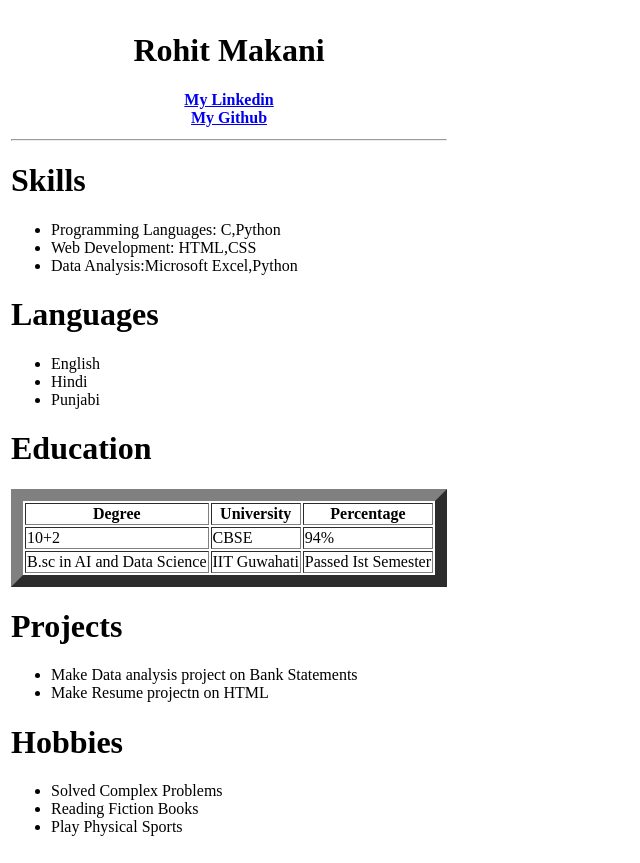
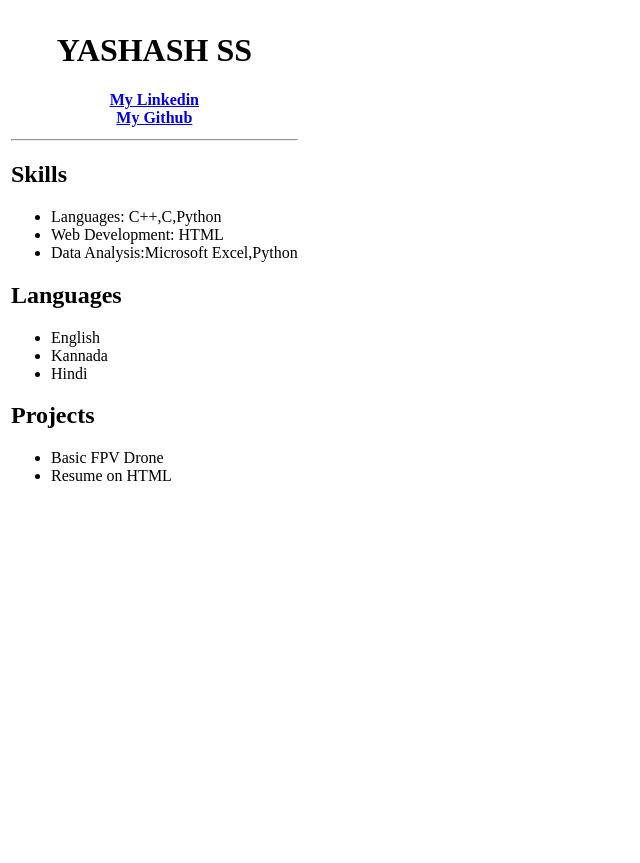
Before and after one commit to Yashash4/RESUME, a plain HTML site: page index.html in a window 1280 px wide. Shown: the whole page, without its empty margins (0-640 px from the left). After the commit the page ends 800 px from the top, so only its background shows below. Drawn offline with Linux system fonts and the light colour scheme.

Commit message:
index.html

```diff
--- a/index.html
+++ b/index.html
@@ -13,70 +13,39 @@
     <table>
         <tr>
             <th>
-                <h1>Rohit Makani</h1>
-                <a href="www.linkedin.com/in/rrohit-makani-rohitji">My Linkedin</a>
+                <h1>YASHASH SS</h1>
+                <a href="https://www.linkedin.com/in/yashash45/">My Linkedin</a>
                 <br>
-                <a href="https://github.com/7206582513">My Github</a>
+                <a href="https://github.com/Yashash4">My Github</a>
             </th>
         </tr>
 
         <td>
             <table>
                 <hr>
-                <h1>
+                <h2>
                     Skills
-                </h1>
+                </h2>
                 <ul>
-                    <li>Programming Languages: C,Python</li>
-                    <li>Web Development: HTML,CSS</li>
+                    <li>Languages: C++,C,Python</li>
+                    <li>Web Development: HTML</li>
                     <li>Data Analysis:Microsoft Excel,Python</li>
+
                 </ul>
-                <h1>
+                <h2>
                     Languages
-                </h1>
+                </h2>
                 <ul>
-                    <li>
-                        English
-                    </li>
+                    <li>English</li>
+                    <li>Kannada</li>
                     <li>Hindi</li>
-                    <li>Punjabi</li>
                 </ul>
-                <h1>Education</h1>
+                <h2>Projects</h2>
+                   <ul>
+                    <li>Basic FPV Drone
+                    <li>Resume on HTML</li>
+                   </ul>
 
-                <table >
-                    <table border="12"
-
-                    <tr>
-                        <th>Degree</th>
-                        <th>University</th>
-                        <th>Percentage</th>
-                    </tr>
-                    <tr>
-                        <td>10+2</td>
-                        <td>CBSE</td>
-                        <td>94%</td>
-                    </tr>
-                    <tr>
-                        <td>
-                          B.sc in AI and Data Science
-                        </td>
-                        <td>IIT Guwahati</td>
-                        <td>Passed Ist Semester</td>
-                    </tr>
-                </table>
-                <h1>Projects</h1>
-                   <ul>
-                    <li>Make Data analysis project on Bank Statements</li>
-                    <li>Make Resume projectn on HTML</li>
-                   </ul>
-                   <h1>
-                    Hobbies
-                   </h1>
-                   <ul>
-                    <li>Solved Complex Problems</li>
-                    <li>Reading Fiction Books</li>
-                    <li>Play Physical Sports</li>
-                   </ul>
             </table>
         </td>
     </table>
```
